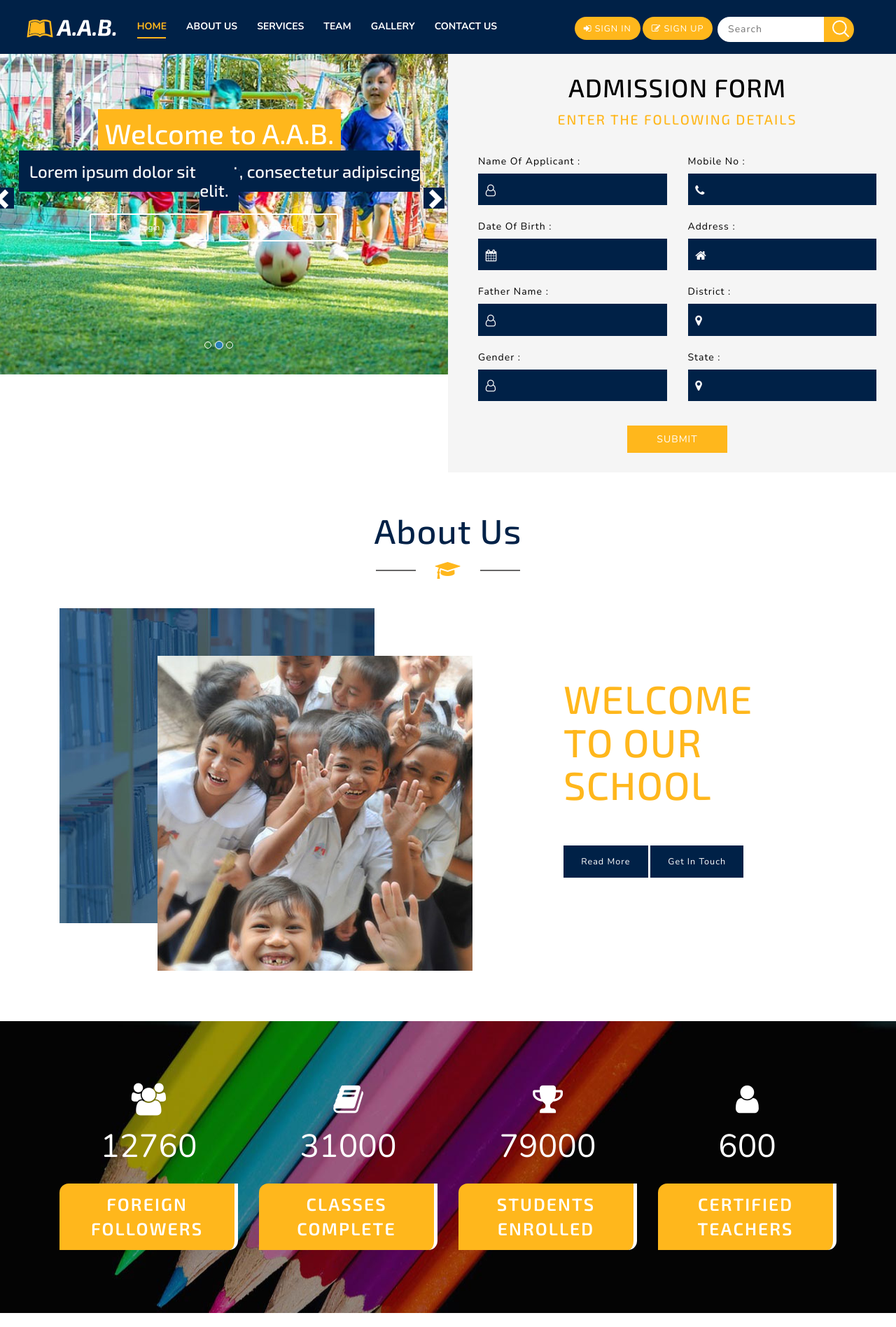
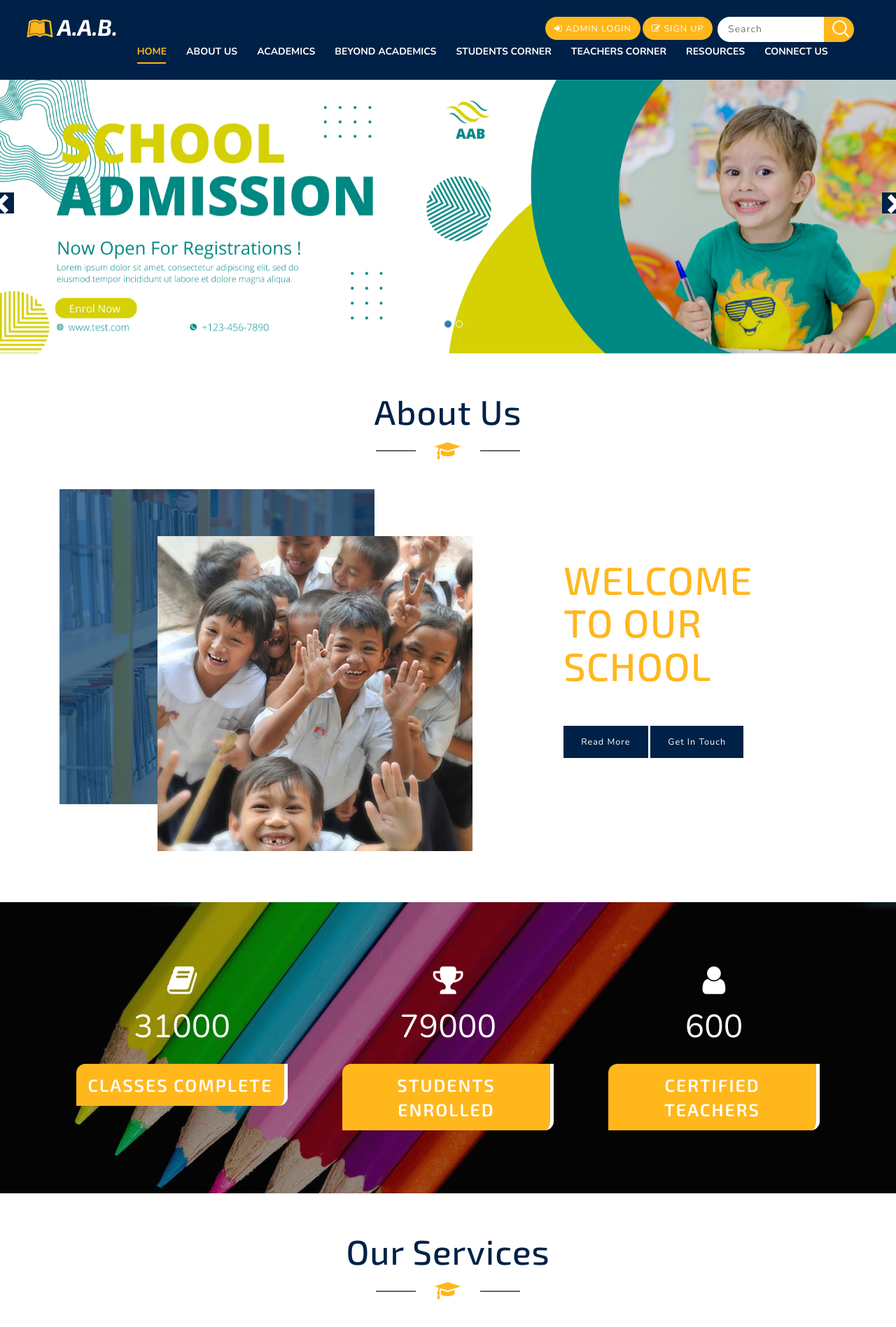
Before and after one commit to sakil-rohman/Project_AAB, a plain HTML site: page index.html in a window 1280 px wide. Shown: the top 1896 px of the page at 70% size. Drawn offline with nearby package versions, Linux system fonts and the light colour scheme; some packages are replaced by stand-ins of ours.

Commit message:
2nd commit

```diff
--- a/css/style.css
+++ b/css/style.css
@@ -123,6 +123,7 @@ a.navbar-brand i{
 }
 div#bs-example-navbar-collapse-1 {
     margin-top: .3em;
+	margin-bottom: 20px;
     padding-left: 4em;
 }
 .agile_short_dropdown {
@@ -768,6 +769,7 @@ a.trend-w3l:hover {
 	font-weight: 400;
 	color: white;
 	margin-bottom: 10px;
+	padding: 0 39px;
 }
 h4.stats-info {
 	margin-top: 20px;
--- a/index.html
+++ b/index.html
@@ -43,7 +43,7 @@ function hideURLbar(){ window.scrollTo(0,1); } </script>
 				</form>
 			</div>
 			<ul class="agile_forms">
-				<li><a class="active" href="#" data-toggle="modal" data-target="#myModal2"><i class="fa fa-sign-in" aria-hidden="true"></i> Sign In</a> </li>
+				<li><a class="active" href="#" data-toggle="modal" data-target="#myModal2"><i class="fa fa-sign-in" aria-hidden="true"></i> Admin Login</a> </li>
 				<li><a href="#" data-toggle="modal" data-target="#myModal3"><i class="fa fa-pencil-square-o" aria-hidden="true"></i> Sign Up</a> </li>
 			</ul>
 
@@ -53,10 +53,14 @@ function hideURLbar(){ window.scrollTo(0,1); } </script>
 					<ul class="nav navbar-nav">
 						<li class="active"><a href="index.html" class="effect-3">Home</a></li>
 						<li><a href="#about" class="effect-3 scroll">About Us</a></li>
-						<li><a href="#services" class="effect-3 scroll">Services</a></li>
-						<li><a href="#team" class="effect-3 scroll">Team</a></li>
-						<li><a href="#gallery" class="effect-3 scroll">Gallery</a></li>
-						<li><a href="#mail" class="effect-3 scroll">Contact Us</a></li>
+						<li><a href="#services" class="effect-3 scroll">Academics</a></li>
+						<li><a href="#team" class="effect-3 scroll">Beyond Academics</a></li>
+						<li><a href="#gallery" class="effect-3 scroll">Students Corner</a></li>
+						<!-- <li><a href="#mail" class="effect-3 scroll">Admin Log In</a></li> -->
+						<li><a href="#mail" class="effect-3 scroll">Teachers Corner </a></li>
+						<li><a href="#mail" class="effect-3 scroll">Resources</a></li>
+						<!-- <li><a href="#mail" class="effect-3 scroll">Quicklinks</a></li> -->
+						<li><a href="#mail" class="effect-3 scroll">Connect us</a></li>
 					</ul>
 				</nav>
 
@@ -70,7 +74,7 @@ function hideURLbar(){ window.scrollTo(0,1); } </script>
 
 <div class="row">
 <div class="about-bottom">
-	<div class="col-md-6 w3l_about_bottom_left">
+	<div class="col-md-12 w3l_about_bottom_left">
 		<div id="carousel-example-generic" class="carousel slide" data-ride="carousel">
 			<!-- Indicators -->
 			<ol class="carousel-indicators">
@@ -81,10 +85,10 @@ function hideURLbar(){ window.scrollTo(0,1); } </script>
 			<!-- Wrapper for slides -->
 			<div class="carousel-inner">
 			    <div class="item active">
-			    	<img src="images/g5.jpg" alt="First slide" >
+			    	<img src="images/s3.png" alt="First slide" >
                     <!-- Static Header -->
                     <div class="header-text hidden-xs">
-                        <div class="col-md-12 text-center">
+                        <!-- <div class="col-md-12 text-center">
                             <h2>
                             	<span>Welcome to <strong>A.A.B</strong></span>
                             </h2>
@@ -95,14 +99,14 @@ function hideURLbar(){ window.scrollTo(0,1); } </script>
                             <br>
                             <div class="">
                                 <a class="btn btn-theme btn-sm btn-min-block" href="#">Login</a><a class="btn btn-theme btn-sm btn-min-block" href="#">Register</a></div>
-                        </div>
+                        </div> -->
                     </div><!-- /header-text -->
 			    </div>
 			    <div class="item">
-			    	<img src="images/g4.jpg" alt="Second slide">
+			    	<img src="images/s4.png" alt="Second slide">
 			    	<!-- Static Header -->
                     <div class="header-text hidden-xs">
-                        <div class="col-md-12 text-center">
+                        <!-- <div class="col-md-12 text-center">
                             <h2>
                                 <span>Welcome to A.A.B.</span>
                             </h2>
@@ -113,13 +117,13 @@ function hideURLbar(){ window.scrollTo(0,1); } </script>
                             <br>
                             <div class="">
                                 <a class="btn btn-theme btn-sm btn-min-block" href="#">Login</a><a class="btn btn-theme btn-sm btn-min-block" href="#">Register</a></div>
-                        </div>
+                        </div> -->
                     </div><!-- /header-text -->
 			    </div>
 			    <div class="item">
-			    	<img src="images/g3.jpg" alt="Third slide">
+			    	<img src="images/s2.png" alt="Third slide">
 			    	<!-- Static Header -->
-                    <div class="header-text hidden-xs">
+                    <!-- <div class="header-text hidden-xs">
                         <div class="col-md-12 text-center">
                             <h2>
                                 <span>Welcome to A.A.B</span>
@@ -132,7 +136,25 @@ function hideURLbar(){ window.scrollTo(0,1); } </script>
                             <div class="">
                                 <a class="btn btn-theme btn-sm btn-min-block" href="#">Login</a><a class="btn btn-theme btn-sm btn-min-block" href="#">Register</a></div>
                         </div>
-                    </div><!-- /header-text -->
+                    </div>/header-text -->
+			    </div>
+			    <div class="item">
+			    	<img src="images/s1.png" alt="Third slide">
+			    	<!-- Static Header -->
+                    <!-- <div class="header-text hidden-xs">
+                        <div class="col-md-12 text-center">
+                            <h2>
+                                <span>Welcome to A.A.B</span>
+                            </h2>
+                            <br>
+                            <h3>
+                            	<span>Lorem ipsum dolor sit amet, consectetur adipiscing elit.</span>
+                            </h3>
+                            <br>
+                            <div class="">
+                                <a class="btn btn-theme btn-sm btn-min-block" href="#">Login</a><a class="btn btn-theme btn-sm btn-min-block" href="#">Register</a></div>
+                        </div>
+                    </div>/header-text -->
 			    </div>
 			</div>
 			<!-- Controls -->
@@ -145,7 +167,7 @@ function hideURLbar(){ window.scrollTo(0,1); } </script>
 		</div><!-- /carousel -->
 	</div>
 	</div>
-	<div class="col-md-6 w3l_about_bottom_right one">
+	<!-- <div class="col-md-6 w3l_about_bottom_right one">
 		<div class="abt-w3l">
 			<div class="header-w3l">
 				<h2>Admission Form</h2>
@@ -182,7 +204,7 @@ function hideURLbar(){ window.scrollTo(0,1); } </script>
 				</form>
 			</div>
 		</div>
-	</div>
+	</div> -->
 </div>
 </div>
 <!-- //banner -->
@@ -288,25 +310,26 @@ function hideURLbar(){ window.scrollTo(0,1); } </script>
 <div class="stats" id="stats">
 	<div class="container">
 		<div class="stats-info">
-			<div class="col-md-3 col-xs-3 stats-grid slideanim">
+			<!-- <div class="col-md-3 col-xs-3 stats-grid slideanim">
 				<i class="fa fa-users" aria-hidden="true"></i>
 				<div class='numscroller numscroller-big-bottom' data-slno='1' data-min='0' data-max='12760' data-delay='.5' data-increment="1">12760</div>
 
-				<h4 class="stats-info">FOREIGN FOLLOWERS</h4>
-			</div>
-			<div class="col-md-3 col-xs-3 stats-grid slideanim">
+				div<h4 class="stats-info">FOREIGN FOLLOWERS</h4>
+			</div> -->
+
+			<div class="col-md-4 col-xs-4 stats-grid slideanim">
 				<i class="fa fa-book" aria-hidden="true"></i>
 				<div class='numscroller numscroller-big-bottom' data-slno='1' data-min='0' data-max='31000' data-delay='.5' data-increment="1">31000</div>
 
 				<h4 class="stats-info">CLASSES COMPLETE</h4>
 			</div>
-			<div class="col-md-3 col-xs-3 stats-grid slideanim">
+			<div class="col-md-4 col-xs-4 stats-grid slideanim">
 				<i class="fa fa-trophy" aria-hidden="true"></i>
 				<div class='numscroller numscroller-big-bottom' data-slno='1' data-min='0' data-max='79000' data-delay='.5' data-increment="10">79000</div>
 
 				<h4 class="stats-info">STUDENTS ENROLLED</h4>
 			</div>
-			<div class="col-md-3 col-xs-3 stats-grid slideanim">
+			<div class="col-md-4 col-xs-4 stats-grid slideanim">
 					<i class="fa fa-user" aria-hidden="true"></i>
 				<div class='numscroller numscroller-big-bottom' data-slno='1' data-min='0' data-max='600' data-delay='.5' data-increment="1">600</div>
 
@@ -653,6 +676,7 @@ function hideURLbar(){ window.scrollTo(0,1); } </script>
 					<li><i class="fa fa-angle-double-right" aria-hidden="true"></i><a href="#">Media</a></li>
 					<li><i class="fa fa-angle-double-right" aria-hidden="true"></i><a href="#">Mobile Apps</a></li>
 					<li><i class="fa fa-angle-double-right" aria-hidden="true"></i><a href="#">Privacy Policy</a></li>
+					<li><i class="fa fa-angle-double-right" aria-hidden="true"></i><a href="#">Quicklinks</a></li>
 				</ul>
 			</div>
 			<div class="col-md-3 col-xs-3 wthree_footer_grid_left1 wthree_footer_grid_right1">
```
Also changed, not shown: images/s1.png, images/s2.png (added), images/s3.png (added), images/s4.png (added).
